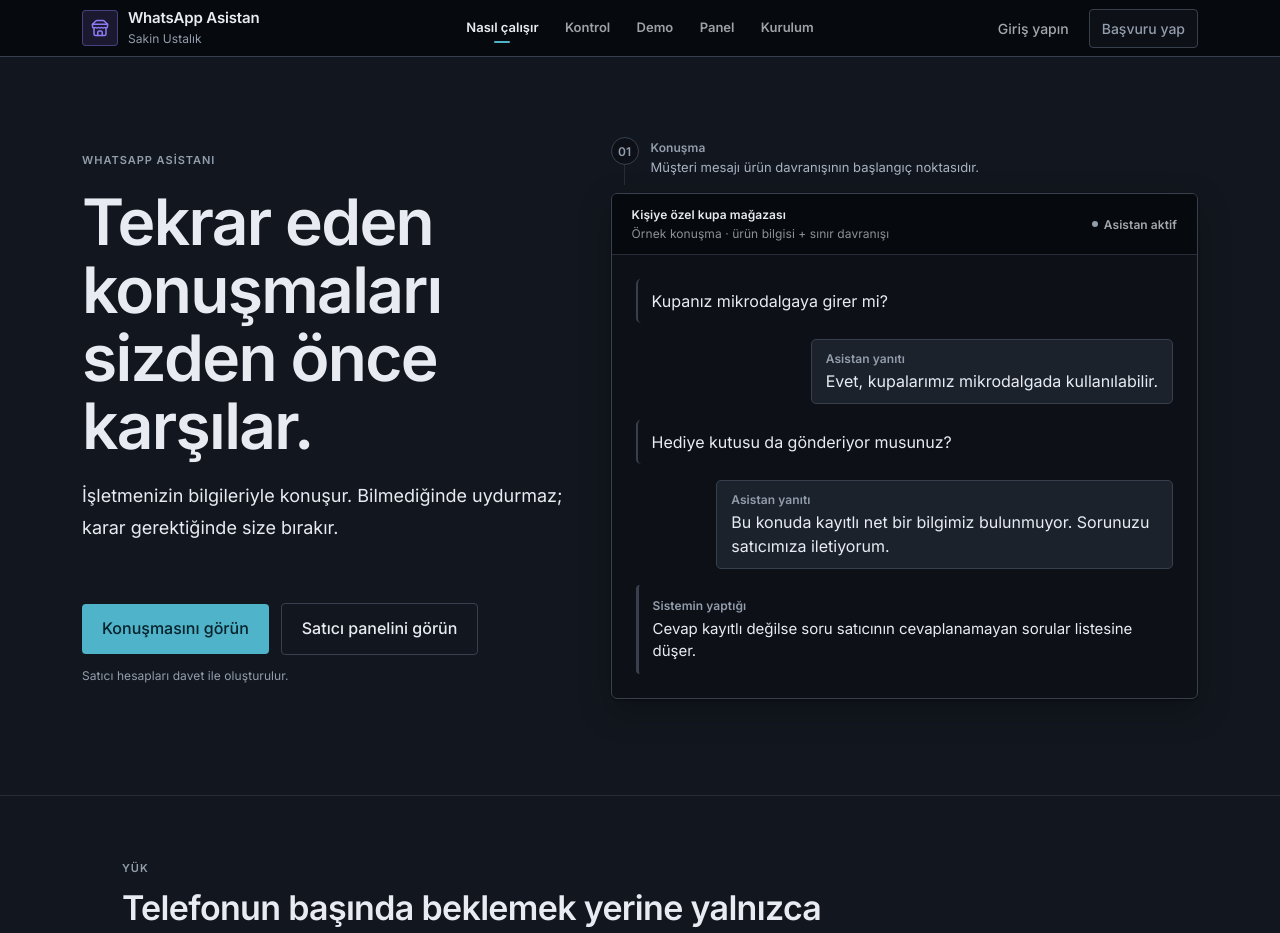
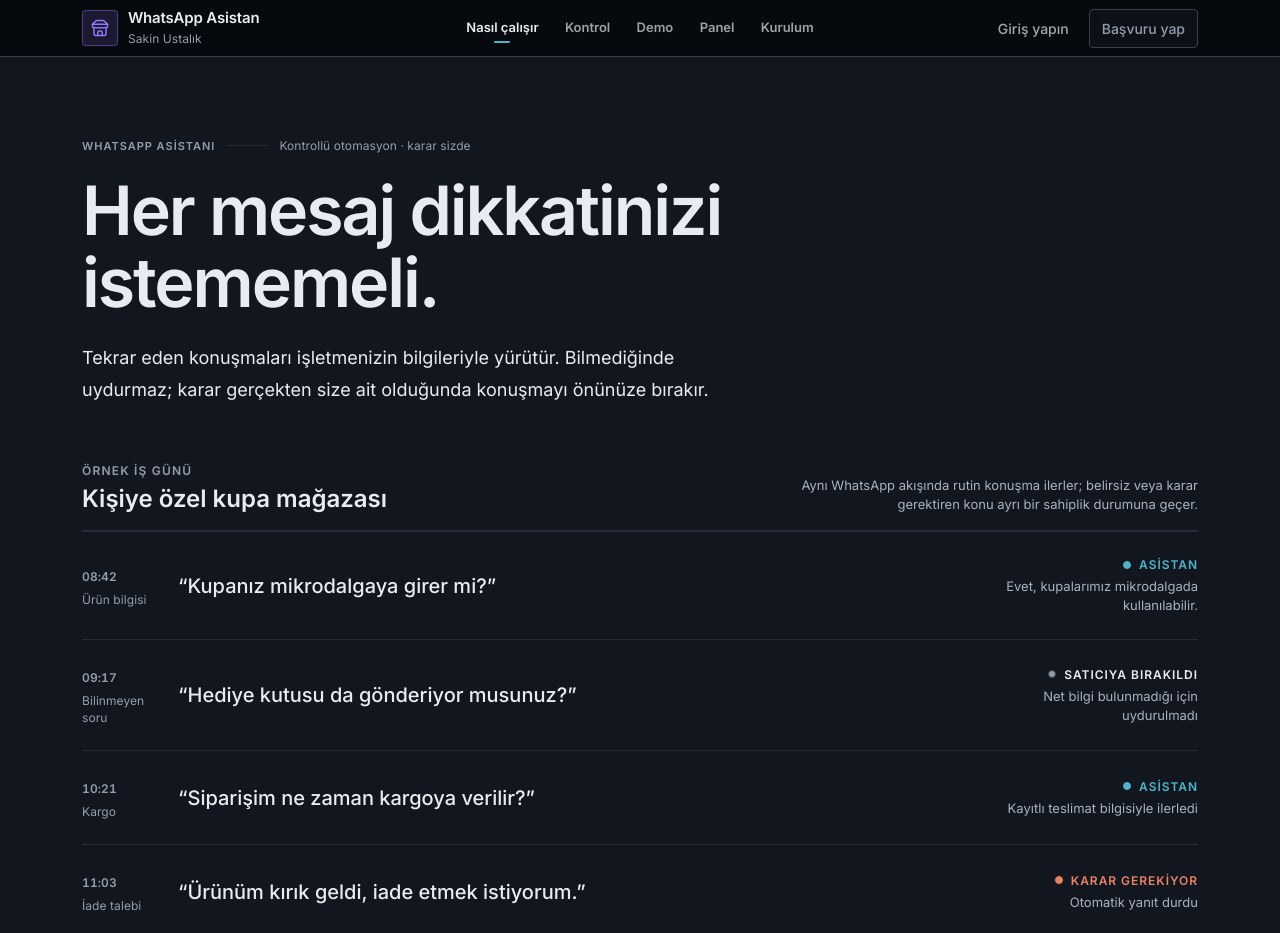
Before and after one commit to keremm44/whatsapp-assistant, a Next.js app in the folder frontend/: page / in a window 1280 px wide. Shown: the top 933 px of the page. Built offline with nearby package versions, Linux system fonts and the light colour scheme; no server answers.

Commit message:
frontend: replace classic hero with ownership workday ledger

```diff
--- a/frontend/src/components/marketing/hero.tsx
+++ b/frontend/src/components/marketing/hero.tsx
@@ -1,56 +1,118 @@
-import { ChatBubble } from "@/components/marketing/chat-bubbles";
 import { MARKETING_STORY } from "@/components/marketing/marketing-story";
-import { StoryThreadMarker } from "@/components/marketing/story-thread";
-import { SystemNote } from "@/components/marketing/system-note";
+import { OwnershipLedgerRow } from "@/components/marketing/story-thread";
 
 /**
- * Hero — first screen: one clear promise, then the product proving it.
- *
- * The H1 and product proof intentionally render fully visible on the
- * server. Motion is progressive enhancement elsewhere on the page; the
- * primary promise and proof must never wait for hydration or JavaScript.
- * On mobile the conversation appears before the CTAs so the seller sees
- * the product before being asked to act; desktop keeps the two-column
- * Instrument composition.
+ * Public first impression: the product behaviour itself is the composition.
+ * There is no copy-left / mockup-right split. The seller sees one example
+ * workday and can read who owns each conversation without opening a feature
+ * card. All records are explicit examples, not production metrics.
  */
 export function Hero() {
+  const ledger = MARKETING_STORY.ledger;
+
   return (
     <section className="border-b border-divider bg-canvas">
-      <div className="mx-auto grid w-full max-w-[1180px] gap-x-12 gap-y-6 px-4 pb-14 pt-12 md:px-6 md:pb-20 md:pt-20 lg:grid-cols-[minmax(0,0.9fr)_minmax(480px,1.1fr)] lg:grid-rows-[auto_auto] lg:items-center lg:gap-y-7 lg:px-8 lg:pb-24">
-        <div className="flex flex-col items-start gap-5 lg:col-start-1 lg:row-start-1">
-          <p className="type-eyebrow text-muted-foreground">WhatsApp asistanı</p>
-          <h1 className="max-w-3xl font-display text-[42px] font-semibold leading-[46px] tracking-[-0.026em] text-foreground sm:text-[56px] sm:leading-[60px] lg:text-[64px] lg:leading-[68px]">
-            Tekrar eden konuşmaları sizden önce karşılar.
+      <div className="mx-auto w-full max-w-[1180px] px-4 pb-14 pt-12 md:px-6 md:pb-20 md:pt-20 lg:px-8 lg:pb-24">
+        <div className="max-w-[900px]">
+          <div className="flex flex-wrap items-center gap-x-3 gap-y-1">
+            <p className="type-eyebrow text-muted-foreground">WhatsApp asistanı</p>
+            <span aria-hidden="true" className="hidden h-px w-10 bg-divider sm:block" />
+            <p className="type-meta text-muted-foreground">Kontrollü otomasyon · karar sizde</p>
+          </div>
+
+          <h1 className="mt-5 max-w-[880px] font-display text-[44px] font-semibold leading-[48px] tracking-[-0.03em] text-foreground sm:text-[58px] sm:leading-[62px] lg:text-[68px] lg:leading-[72px]">
+            Her mesaj dikkatinizi istememeli.
           </h1>
-          <p className="max-w-xl text-lg leading-8 text-foreground">
-            İşletmenizin bilgileriyle konuşur. Bilmediğinde uydurmaz; karar
-            gerektiğinde size bırakır.
+          <p className="mt-6 max-w-2xl text-lg leading-8 text-foreground">
+            Tekrar eden konuşmaları işletmenizin bilgileriyle yürütür. Bilmediğinde
+            uydurmaz; karar gerçekten size ait olduğunda konuşmayı önünüze bırakır.
           </p>
         </div>
 
-        <div className="lg:col-start-2 lg:row-span-2 lg:row-start-1">
-          <StoryThreadMarker
-            step="01"
-            label="Konuşma"
-            detail="Müşteri mesajı ürün davranışının başlangıç noktasıdır."
-            className="mb-2"
-          />
-          <HeroConversation />
+        <div id="nasil-calisir" className="scroll-mt-20 pt-12 sm:pt-14">
+          <div className="flex flex-col gap-3 border-b border-divider pb-4 sm:flex-row sm:items-end sm:justify-between sm:gap-8">
+            <div>
+              <p className="type-meta font-semibold uppercase tracking-[0.1em] text-muted-foreground">
+                Örnek iş günü
+              </p>
+              <p className="mt-1 font-heading text-xl font-semibold text-foreground sm:text-2xl">
+                {MARKETING_STORY.storeLabel}
+              </p>
+            </div>
+            <p className="max-w-md type-row-secondary text-muted sm:text-right">
+              Aynı WhatsApp akışında rutin konuşma ilerler; belirsiz veya karar
+              gerektiren konu ayrı bir sahiplik durumuna geçer.
+            </p>
+          </div>
+
+          <div aria-label="Örnek WhatsApp iş günü kayıtları">
+            <OwnershipLedgerRow
+              time={ledger.known.time}
+              topic={ledger.known.topic}
+              message={ledger.known.message}
+              owner={ledger.known.owner}
+              outcome={MARKETING_STORY.assistantAnswer}
+            />
+            <OwnershipLedgerRow
+              time={ledger.unknown.time}
+              topic={ledger.unknown.topic}
+              message={ledger.unknown.message}
+              owner={ledger.unknown.owner}
+              outcome={ledger.unknown.outcome}
+              tone="handoff"
+            />
+            <OwnershipLedgerRow
+              time={ledger.routine.time}
+              topic={ledger.routine.topic}
+              message={ledger.routine.message}
+              owner={ledger.routine.owner}
+              outcome={ledger.routine.outcome}
+            />
+            <OwnershipLedgerRow
+              time={ledger.returnReview.time}
+              topic={ledger.returnReview.topic}
+              message={ledger.returnReview.message}
+              owner={ledger.returnReview.owner}
+              outcome={ledger.returnReview.outcome}
+              tone="attention"
+            />
+          </div>
+
+          <div className="grid border-y border-divider md:grid-cols-2 md:divide-x md:divide-divider">
+            <div className="py-5 md:pr-8">
+              <p className="type-meta font-semibold text-muted-foreground">Rutin konuşmalar</p>
+              <p className="mt-1 font-heading text-xl font-semibold text-foreground">
+                Akışta kalır.
+              </p>
+              <p className="mt-1.5 type-body text-muted">
+                Ürün, kargo ve benzeri kayıtlı bilgiler için sizden yeni bir karar beklenmez.
+              </p>
+            </div>
+            <div className="border-t border-divider py-5 md:border-t-0 md:pl-8">
+              <p className="type-meta font-semibold text-muted-foreground">Karar gerekenler</p>
+              <p className="mt-1 font-heading text-xl font-semibold text-foreground">
+                Size ayrılır.
+              </p>
+              <p className="mt-1.5 type-body text-muted">
+                Asistanın yetkisinin bittiği yer görünür olur; konu kaybolmadan size gelir.
+              </p>
+            </div>
+          </div>
         </div>
 
-        <div className="flex flex-col items-start gap-3 lg:col-start-1 lg:row-start-2">
+        <div className="mt-8 flex flex-col items-start gap-3">
           <div className="flex flex-wrap items-center gap-3">
             <a
               href="#dene"
-              className="rounded-control bg-primary-button px-5 py-3 text-base font-medium text-primary-foreground transition-colors hover:bg-primary-button-hover focus-visible:outline-none focus-visible:ring-2 focus-visible:ring-primary focus-visible:ring-offset-2 focus-visible:ring-offset-canvas"
+              className="inline-flex min-h-11 items-center rounded-control bg-primary-button px-5 py-3 text-base font-medium text-primary-foreground transition-colors hover:bg-primary-button-hover focus-visible:outline-none focus-visible:ring-2 focus-visible:ring-primary focus-visible:ring-offset-2 focus-visible:ring-offset-canvas"
             >
-              Konuşmasını görün
+              Konuşmasını deneyin
             </a>
             <a
               href="#panel"
-              className="rounded-control border border-boundary px-5 py-3 text-base font-medium text-foreground transition-colors hover:bg-hover focus-visible:outline-none focus-visible:ring-2 focus-visible:ring-primary focus-visible:ring-offset-2 focus-visible:ring-offset-canvas"
+              className="inline-flex min-h-11 items-center rounded-control px-2 py-3 text-base font-medium text-foreground underline decoration-divider underline-offset-4 transition-colors hover:text-primary focus-visible:outline-none focus-visible:ring-2 focus-visible:ring-primary"
             >
-              Satıcı panelini görün
+              Panelde nasıl göründüğüne bakın
             </a>
           </div>
           <p className="type-meta text-muted-foreground">
@@ -61,38 +123,3 @@ export function Hero() {
     </section>
   );
 }
-
-function HeroConversation() {
-  return (
-    <div className="overflow-hidden rounded-sheet border border-boundary bg-sunken shadow-surface">
-      <div className="flex items-center justify-between gap-3 border-b border-divider bg-chrome px-4 py-3 sm:px-5">
-        <div>
-          <p className="type-meta font-semibold text-chrome-foreground">
-            {MARKETING_STORY.storeLabel}
-          </p>
-          <p className="mt-0.5 type-meta text-chrome-foreground/60">
-            Örnek konuşma · ürün bilgisi + sınır davranışı
-          </p>
-        </div>
-        <span className="inline-flex items-center gap-1.5 type-meta font-semibold text-chrome-foreground/70">
-          <span
-            aria-hidden="true"
-            className="h-1.5 w-1.5 rounded-full bg-muted-foreground"
-          />
-          Asistan aktif
-        </span>
-      </div>
-
-      <div className="space-y-3 px-4 py-4 sm:space-y-4 sm:px-6 sm:py-6">
-        <ChatBubble from="customer">{MARKETING_STORY.customerQuestion}</ChatBubble>
-        <ChatBubble from="assistant">{MARKETING_STORY.assistantAnswer}</ChatBubble>
-        <ChatBubble from="customer">{MARKETING_STORY.unknownQuestion}</ChatBubble>
-        <ChatBubble from="assistant">{MARKETING_STORY.unknownAnswer}</ChatBubble>
-
-        <SystemNote tone="neutral" label="Sistemin yaptığı">
-          Cevap kayıtlı değilse soru satıcının cevaplanamayan sorular listesine düşer.
-        </SystemNote>
-      </div>
-    </div>
-  );
-}
```
